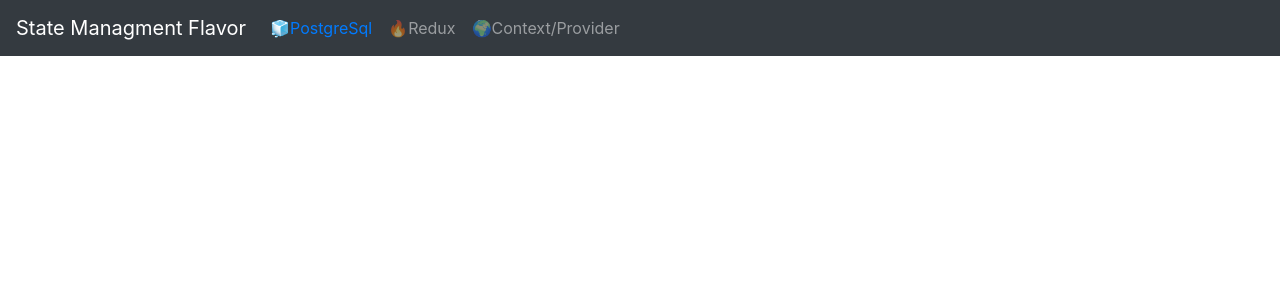
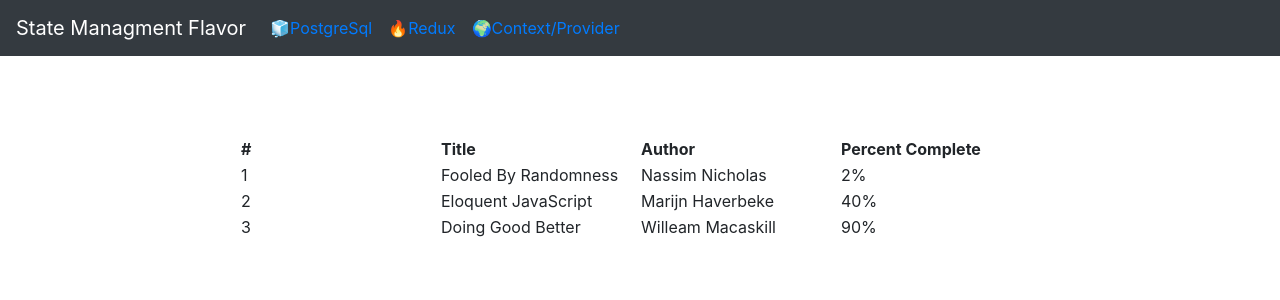
Before and after one commit to HarryFray/crud, a React (Create React App) app: page /redux in a window 1280 px wide. Shown: the top 300 px of the page. Built offline with nearby package versions, Linux system fonts and the light colour scheme.

Commit message:
feat(site): created book table to use with Redux

```diff
--- a/src/App.css
+++ b/src/App.css
@@ -5,7 +5,7 @@
 .App-header {
   padding: 80px;
   background-color: #282c34;
-  min-height: 100vh;
+  min-height: calc(100vh - 56px);
   display: flex;
   flex-direction: column;
   align-items: center;
@@ -36,5 +36,14 @@
   border: 1px solid #ced4da;
   border-radius: .25rem;
   height: 38px;
+}
 
+.BookTable {
+  margin: 80px;
+  display: flex;
+  justify-content: center;
 }
+
+.BookCol{
+  width: 200px;
+}
--- a/src/Landing.tsx
+++ b/src/Landing.tsx
@@ -1,13 +1,7 @@
 import React from "react";
-import { Link } from "@reach/router";
 
 const Landing = ({ path }: { path: string }) => {
-  return (
-    <div className="App-header">
-      landing page
-      <Link to="/">home page</Link>
-    </div>
-  );
+  return <div className="App-header">Landing page</div>;
 };
 
 export default Landing;
--- /dev/null
+++ b/src/crudRedux/CrudRedux.tsx
@@ -0,0 +1,56 @@
+import React from "react";
+
+export interface Book {
+  id: number;
+  title: string;
+  author: string;
+  percentComplete: number;
+}
+
+let Books: Book[] = [
+  {
+    id: 1,
+    title: "Fooled By Randomness",
+    author: "Nassim Nicholas",
+    percentComplete: 2,
+  },
+  {
+    id: 2,
+    title: "Eloquent JavaScript",
+    author: "Marijn Haverbeke",
+    percentComplete: 40,
+  },
+  {
+    id: 3,
+    title: "Doing Good Better",
+    author: "Willeam Macaskill",
+    percentComplete: 90,
+  },
+];
+
+const CrudRedux = ({ path }: { path: string }) => {
+  return (
+    <div className="BookTable">
+      <table>
+        <tr>
+          <th className="BookCol">#</th>
+          <th className="BookCol">Title</th>
+          <th className="BookCol">Author</th>
+          <th className="BookCol">Percent Complete</th>
+        </tr>
+        {Books.map((book) => {
+          return (
+            <tr key={book.id}>
+              <td>{book.id}</td>
+              <td>{book.title}</td>
+              <td>{book.author}</td>
+              <td>{book.percentComplete}%</td>
+            </tr>
+          );
+        })}
+      </table>
+    </div>
+  );
+};
+
+export default CrudRedux;
--- a/src/index.tsx
+++ b/src/index.tsx
@@ -6,13 +6,15 @@ import Landing from "./Landing";
 import * as serviceWorker from "./serviceWorker";
 import { Router } from "@reach/router";
 import Layout from "./layout";
+import CrudRedux from "./crudRedux/CrudRedux";
 
 ReactDOM.render(
   <React.StrictMode>
     <Layout>
       <Router>
         <App path="/postgresql" />
-        <Landing path="landing_page" />
+        <CrudRedux path="/redux" />
+        <Landing path="home" />
       </Router>
     </Layout>
   </React.StrictMode>,
--- a/src/layout.tsx
+++ b/src/layout.tsx
@@ -7,13 +7,17 @@ const Layout: FunctionComponent = ({ children }) => {
   return (
     <>
       <Navbar bg="dark" variant="dark">
-        <Navbar.Brand href="#home">State Managment Flavor</Navbar.Brand>
+        <Navbar.Brand href="home">State Managment Flavor</Navbar.Brand>
         <Nav className="mr-auto">
           <Nav.Link>
             <Link to="postgresql">🧊PostgreSql</Link>
           </Nav.Link>
-          <Nav.Link href="features">🔥Redux</Nav.Link>
-          <Nav.Link href="pricing">🌍Context/Provider</Nav.Link>
+          <Nav.Link>
+            <Link to="redux">🔥Redux</Link>
+          </Nav.Link>
+          <Nav.Link>
+            <Link to="context/provider">🌍Context/Provider</Link>
+          </Nav.Link>
         </Nav>
       </Navbar>
       {children}
```
Also changed, not shown: src/crudRedux/action.ts (added, +18 -0 lines).
